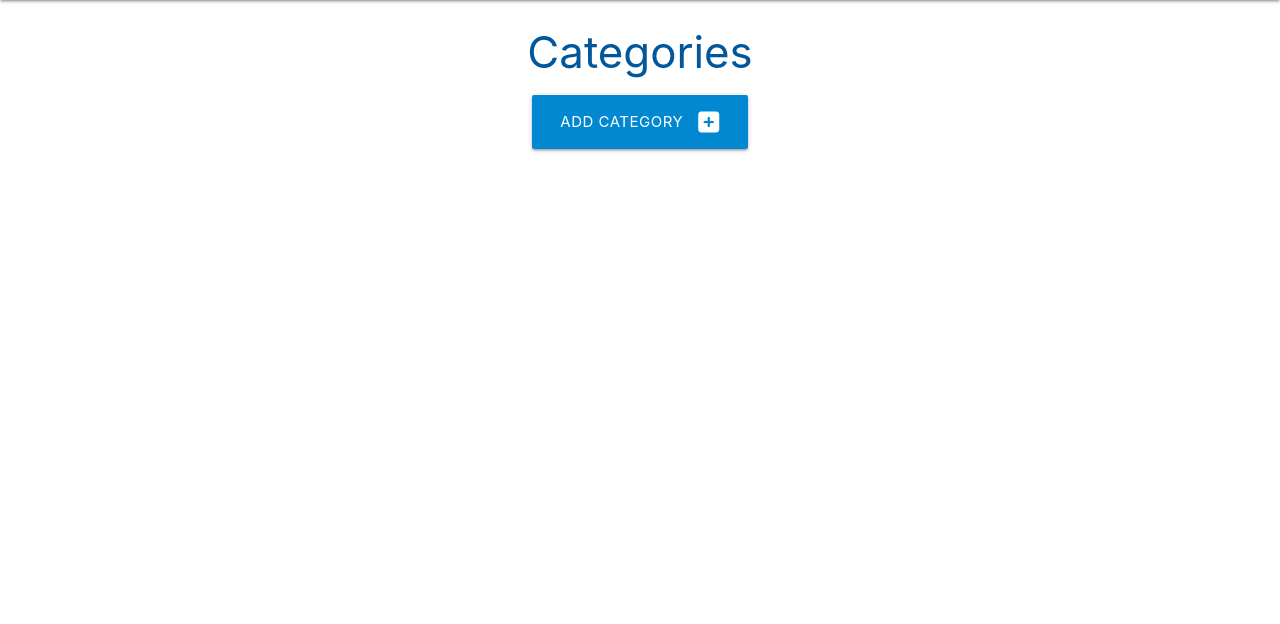
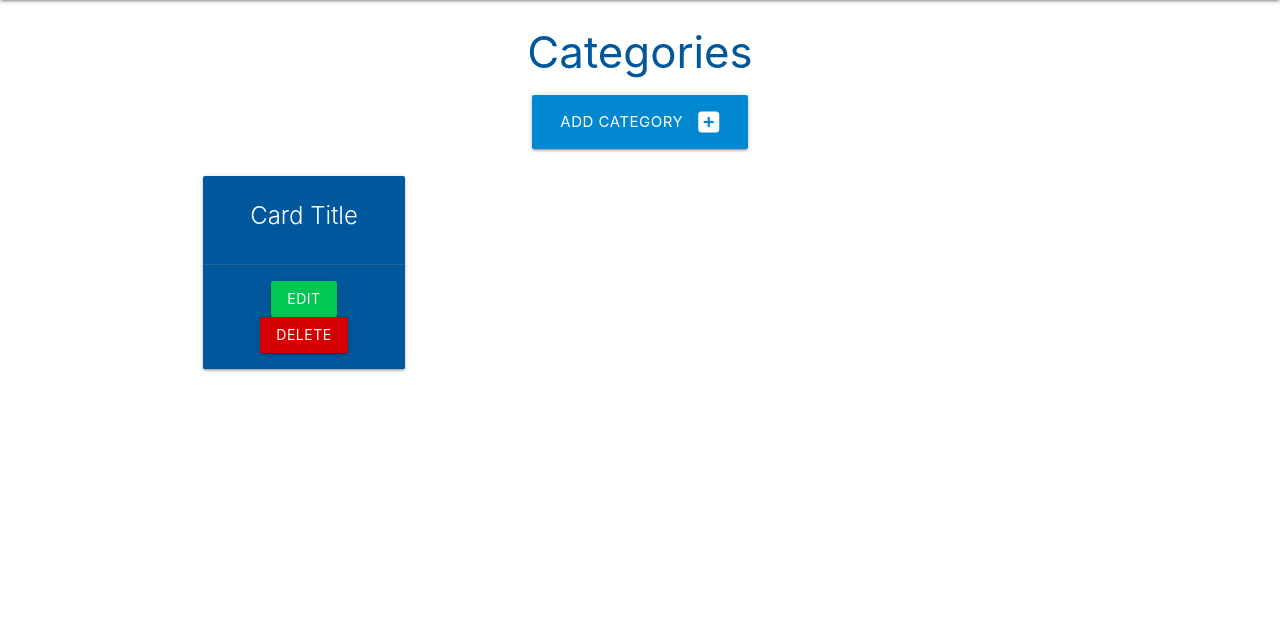
Before and after one commit to r3b3l-dev/flask-task-manager, a Flask app: page /categories in a window 1280 px wide. Shown: the part 64-688 px from the top of the page. Run offline with Flask 2, Linux system fonts and the light colour scheme; some libraries are stand-ins or nearby versions.

Commit message:
Add category cards and style buttons

```diff
--- a/taskmanager/templates/categories.html
+++ b/taskmanager/templates/categories.html
@@ -11,4 +11,18 @@
     </div>
 </div>
 
+<div class="row">
+    <div class="col s12 m6 l3">
+      <div class="card light-blue darken-4 center-align">
+        <div class="card-content white-text">
+          <span class="card-title">Card Title</span>
+        </div>
+        <div class="card-action">
+          <a href="#" class="btn green accent-4">Edit</a>
+          <a href="#" class="btn red accent-4">Delete</a>
+        </div>
+      </div>
+    </div>
+  </div>
+
 {% endblock %}
```
